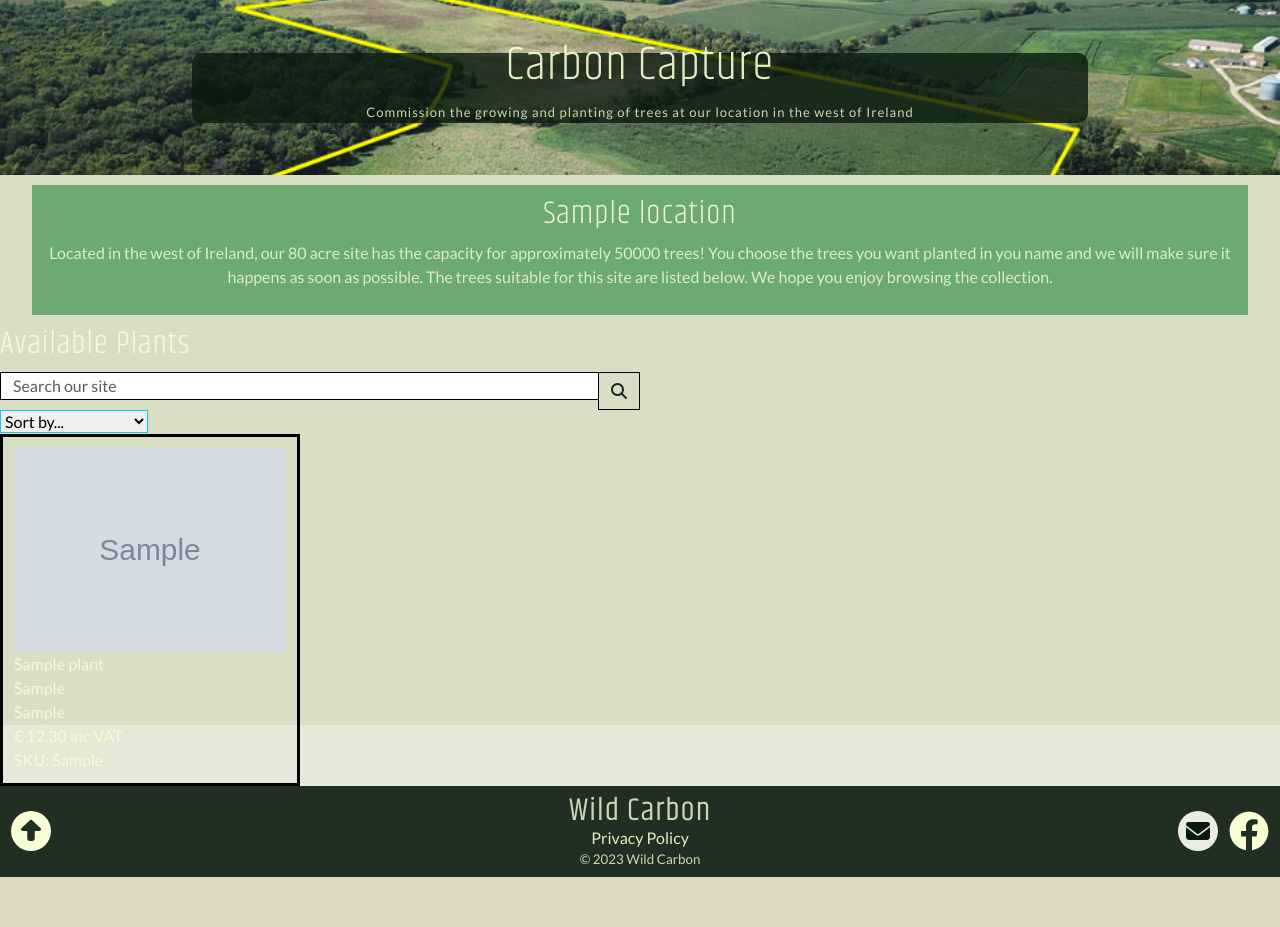
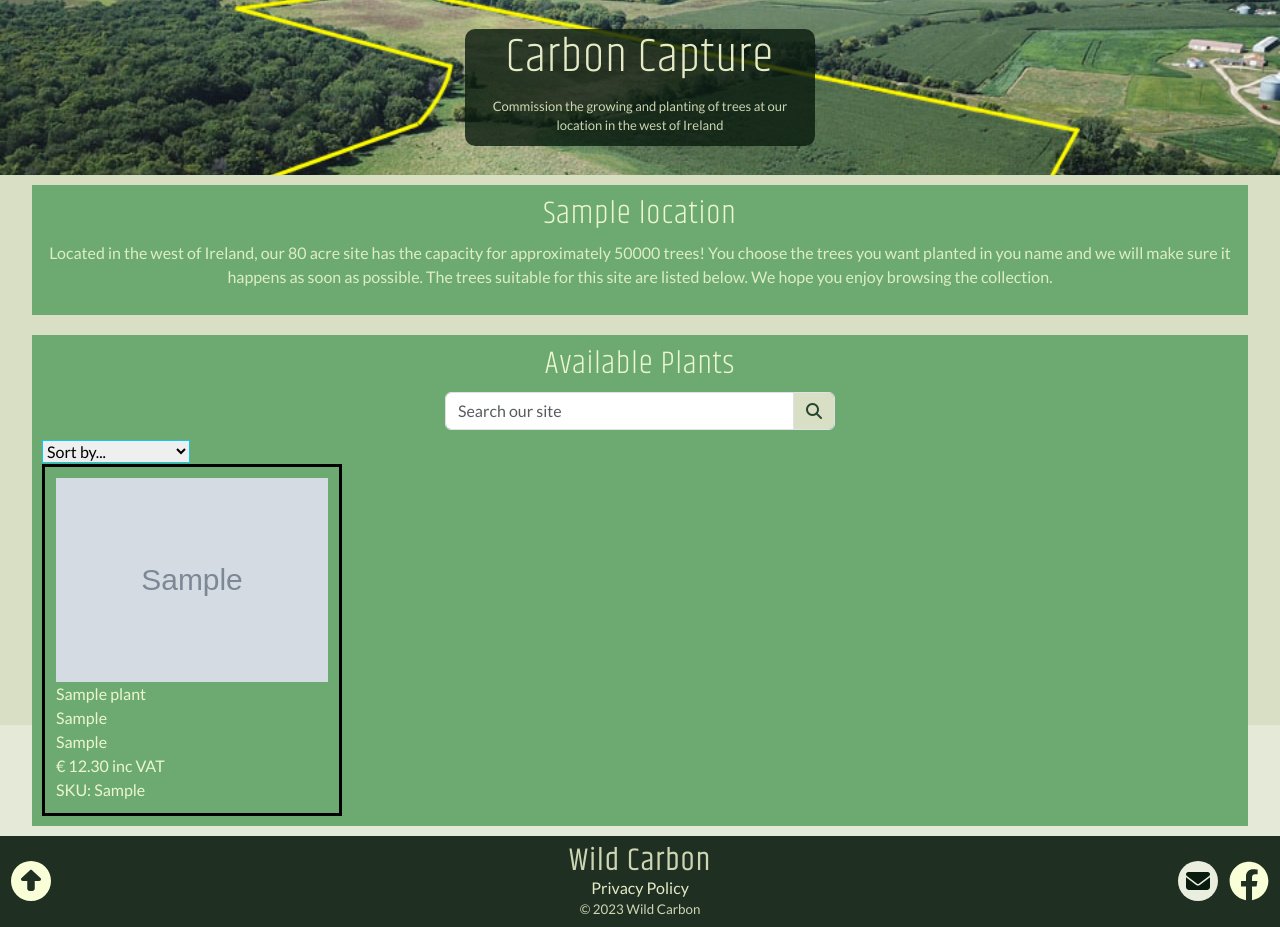
Before and after one commit to Stephen-J-Whitaker/wild-carbon, a Django app: page /locations/carbon_capture/ in a window 1280 px wide; the page is wider, and only the part inside the window is pictured. Shown: the part 75-1002 px from the top of that part. Before the commit the page ends 952 px from the top of that part, so only its background shows below. Run offline with Django 3.2, Linux system fonts and the light colour scheme; tables that the repository leaves empty hold one stand-in row (values such as "Sample post"); grey boxes marked "Sample" are stand-in pictures; some libraries are stand-ins or nearby versions.

Commit message:
FEAT: Update carbon capture search form styles

```diff
--- a/locations/templates/locations/carbon_capture.html
+++ b/locations/templates/locations/carbon_capture.html
@@ -12,9 +12,9 @@
 
 {% block content %}
     <div class="page-title-container carbon-capture-title-container">
-        <div class="page-title">
+        <div class="page-title location-title">
             <h1 class="page-title-main">Carbon Capture</h1>
-            <h2 class="page-title-secondary">Commission the growing and planting of trees at our location in the west of Ireland</h2>
+            <div class="page-title-secondary location-page-title-secondary">Commission the growing and planting of trees at our location in the west of Ireland</div>
         </div>
     </div>
     <div class="content-container">
@@ -29,14 +29,17 @@
             </p>
         </div>
     </div>
-    <h2>Available Plants</h2>
+    <div class="content-container">
+        <div class="inner-content-container">
+            <h2 class="content-header">Available Plants</h2>
+            <div>
                 <!-- Search box and sort box HTML supplied by Code Institute -->
-    <div>
-        <form id="search" method="GET" action="{% url 'carbon_capture' %}">
-            <div class="input-group w-50">
-                <input class="form-control border border-black rounded-0" type="text" name="q" placeholder="Search our site">
+                <div class="location-search-input">
+                    <form id="search" class="search-form" method="GET" action="{% url 'carbon_capture' %}">
+                        <div class="input-group">
+                            <input class="form-control search-input" type="text" name="q" placeholder="Search our site">
                             <div class="input-group-append">
-                    <button class="form-control btn btn-black border border-black rounded-0" type="submit">
+                                <button class="form-control button search-button" type="submit">
                                     <span class="icon">
                                         <i class="fas fa-search"></i>
                                     </span>
@@ -67,10 +70,13 @@
                                 <div>{{ plant.common_name }}</div>
                                 <span>{{ plant.genus }}</span>
                                 <span>{{ plant.species }}</span>
-                    <div>&#8364 {{ plant.price | calc_vat | floatformat:2 }} inc VAT</div>
+                                <div>&#8364; {{ plant.price | calc_vat | floatformat:2 }} inc VAT</div>
                                 <div>SKU: {{ plant.sku }}</div>
                             </a>
                         {% endfor %}
+                    </div>
+                </div>
+            </div>
         </div>
     </div>
 {% endblock%}
--- a/static/css/style.css
+++ b/static/css/style.css
@@ -368,6 +368,15 @@ main {
     background-color: var(--page-title-background-colour);
 }
 
+.location-title {
+    width: fit-content;
+    height: fit-content;
+}
+
+.location-page-title-secondary {
+    max-width: 350px;
+}
+
 .image-nav-container:hover {
     text-decoration: none;
 }
@@ -436,6 +445,12 @@ main {
 
 .location-text {
     text-align: center;
+}
+
+.location-search-input {
+    display: flex;
+    align-items: center;
+    justify-content: center;
 }
 
 /* Footer styles */
@@ -709,6 +724,24 @@ a:hover,
     padding-top: 10px;
 }
 
+/* Forms */
+.search-form {
+    width: 100%;
+}
+
+.search-input {
+    height: 38px;
+    margin-bottom: 10px;
+}
+
+.search-button {
+    border-radius: 0;
+    border-bottom-right-radius: .375rem;
+    border-top-right-radius: .375rem;
+    height: 38px;
+    border: var(--bs-border-width) solid var(--bs-border-color);
+}
+
 /* Mailchimp styles */
 .mailchimp-form {
     display: flex;
@@ -761,7 +794,6 @@ a:hover,
     .image-nav-image {
         margin-top: 3rem;
     }
-
 }
 
 /* Media query for 400px plus width screens */
@@ -770,6 +802,12 @@ a:hover,
         font-size: xx-large;
         display: inline;
     }
+
+    .search-form {
+
+        width: 390px;
+    }
+
 }
 
 /* Add media query for wide screens */
```
Lines whose indentation alone changed are shown as unchanged.
